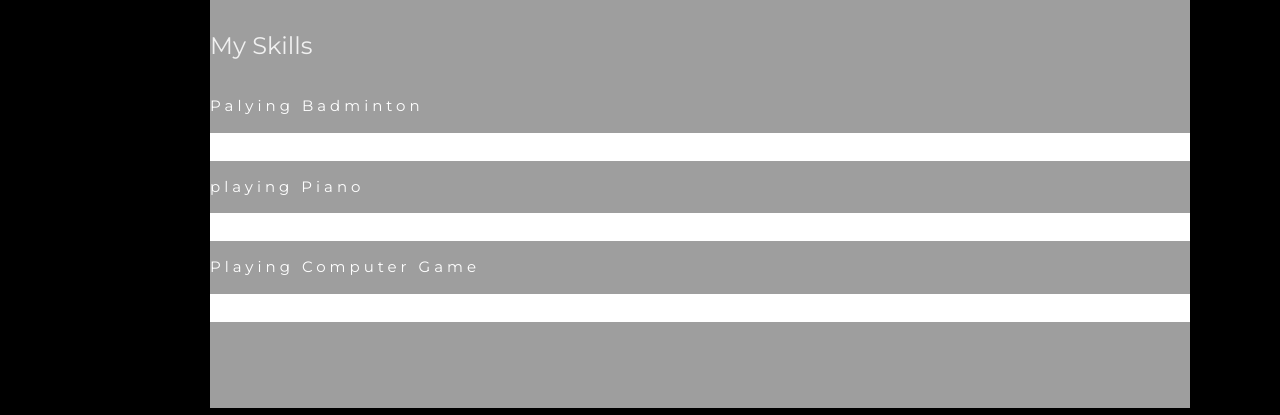
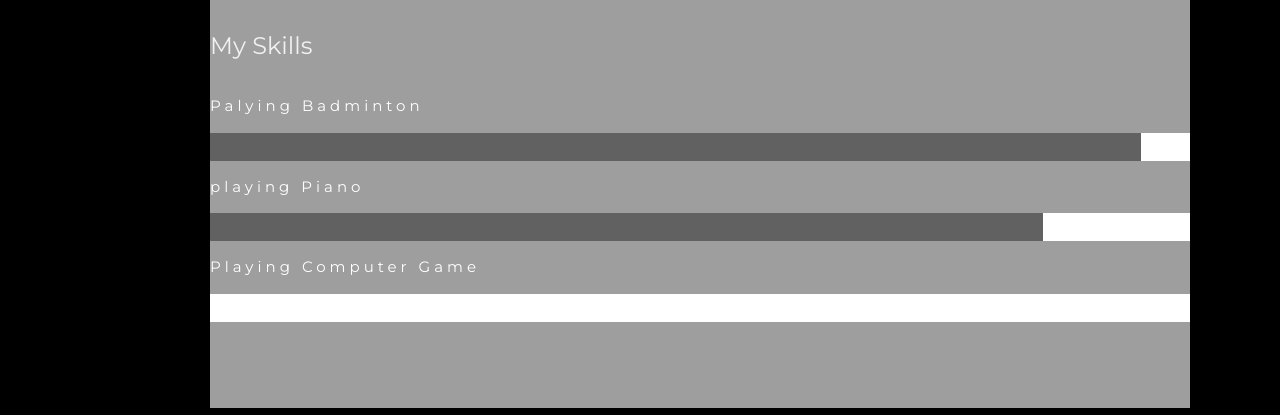
Before and after one commit to Kevin041005/Kevin-Li, a plain HTML site: page index.html in a window 1280 px wide. Shown: the part 1164-1579 px from the top of the page. Drawn offline with nearby package versions, Linux system fonts and the light colour scheme.

Commit message:
Update index.html

```diff
--- a/index.html
+++ b/index.html
@@ -68,15 +68,15 @@
     <h3 class="w3-padding-16 w3-text-light-grey">My Skills</h3>
     <p class="w3-wide">Palying Badminton</p>
     <div class="w3-white">
-      <div class="w3-dark-blue" style="height:28px;width:95%"></div>
+      <div class="w3-dark-grey" style="height:28px;width:95%"></div>
     </div>
     <p class="w3-wide">playing Piano</p>
     <div class="w3-white">
-      <div class="w3-dark-blue" style="height:28px;width:85%"></div>
+      <div class="w3-dark-grey" style="height:28px;width:85%"></div>
     </div>
     <p class="w3-wide">Playing Computer Game</p>
     <div class="w3-white">
-      <div class="w3-dark-blue" style="height:28px;width:80%"></div>
+      <div class="w3-dark-gery" style="height:28px;width:80%"></div>
     </div><br>
 
 
```
